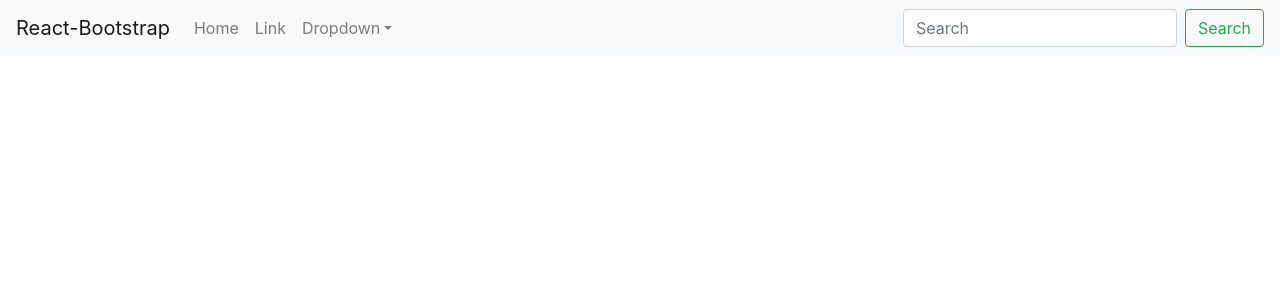
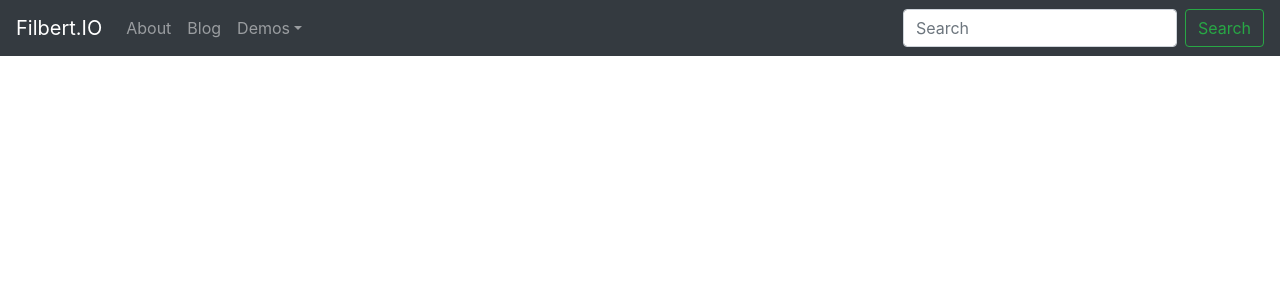
Before and after one commit to Sporego/filbert.io-v5, a Next.js app: page / in a window 1280 px wide. Shown: the top 300 px of the page. Built offline with nearby package versions, Linux system fonts and the light colour scheme.

Commit message:
Restore 2 commits

```diff
--- a/components/Navbar.js
+++ b/components/Navbar.js
@@ -11,14 +11,14 @@ export default function navbar() {
 
     // returned component
     return (
-        <Navbar bg="light" expand="lg">
-            <Navbar.Brand href="#home">React-Bootstrap</Navbar.Brand>
+        <Navbar bg="dark" expand="lg" variant="dark">
+            <Navbar.Brand href="#home">Filbert.IO</Navbar.Brand>
             <Navbar.Toggle aria-controls="basic-navbar-nav" />
             <Navbar.Collapse id="basic-navbar-nav">
                 <Nav className="mr-auto">
-                    <Nav.Link href="#home">Home</Nav.Link>
-                    <Nav.Link href="#link">Link</Nav.Link>
-                    <NavDropdown title="Dropdown" id="basic-nav-dropdown">
+                    <Nav.Link href="#home">About</Nav.Link>
+                    <Nav.Link href="#link">Blog</Nav.Link>
+                    <NavDropdown title="Demos" id="basic-nav-dropdown">
                         <NavDropdown.Item href="#action/3.1">Action</NavDropdown.Item>
                         <NavDropdown.Item href="#action/3.2">Another action</NavDropdown.Item>
                         <NavDropdown.Item href="#action/3.3">Something</NavDropdown.Item>
```
